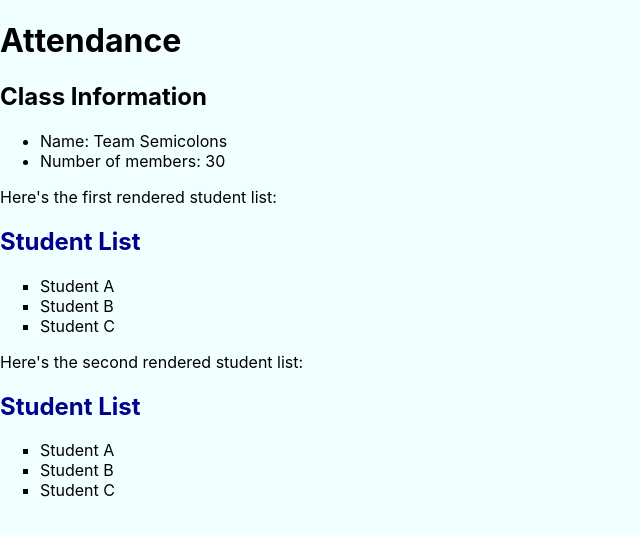
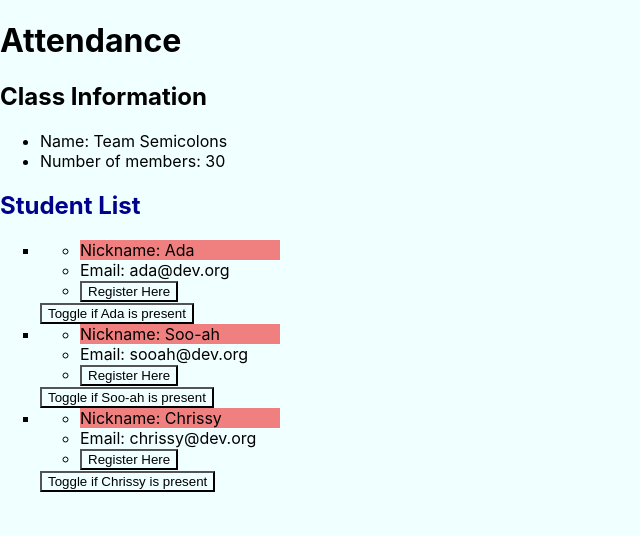
Before and after one commit to Jenny-PL/react_example_project, a React (Create React App) app: page / in a window 1280 px wide. Shown: the top 536 px of the page, without its empty margins (0-640 px from the left). Built offline with nearby package versions, Linux system fonts and the light colour scheme.

Commit message:
added useState function

```diff
--- a/src/App.js
+++ b/src/App.js
@@ -3,31 +3,27 @@ import StudentList from "./components/StudentList";
 import ClassInfo from "./components/ClassInfo";
 
 function App() {
+  const studentData = [
+    {
+      nameData: "Ada",
+      emailData: "ada@dev.org",
+    },
+    {
+      nameData: "Soo-ah",
+      emailData: "sooah@dev.org",
+    },
+    {
+      nameData: "Chrissy",
+      emailData: "chrissy@dev.org",
+    },
+  ];
+
   return (
     <main>
       <h1>Attendance</h1>
       <ClassInfo></ClassInfo>
-      Here's the first rendered student list:
-      <StudentList></StudentList>
-      Here's the second rendered student list:
-      <StudentList></StudentList>
+      <StudentList student={studentData}></StudentList>
     </main>
-    //   <div className="App">
-    //     <header className="App-header">
-    //       <img src={logo} className="App-logo" alt="logo" />
-    //       <p>
-    //         Edit <code>src/App.js</code> and save to reload.
-    //       </p>
-    //       <a
-    //         className="App-link"
-    //         href="https://reactjs.org"
-    //         target="_blank"
-    //         rel="noopener noreferrer"
-    //       >
-    //         Learn React
-    //       </a>
-    //     </header>
-    //   </div>
   );
 }
 
--- /dev/null
+++ b/src/components/Student.css
@@ -0,0 +1,9 @@
+.green {
+    background-color: greenyellow;
+    width: 200px;
+  }
+
+  .red {
+    background-color: lightcoral;
+    width: 200px;
+  }
--- /dev/null
+++ b/src/components/Student.js
@@ -0,0 +1,43 @@
+import React from "react";
+import { useState } from "react";
+import "./Student.css";
+
+const registerForClass = (props) => {
+  console.log("congrats,", props.name, "You're registered now!");
+  // why doesn't props.name work here?
+};
+
+const Student = (props) => {
+  const [isPresent, setIsPresent] = useState(false);
+  const togglePresence = () => {
+    setIsPresent(!isPresent);
+  };
+
+  const nameColor = isPresent ? "green" : "red";
+  return (
+    <div>
+      <ul>
+        {/* alternate ways to access property value: */}
+        <li className={nameColor}>Nickname: {props.name}</li>
+        <li>Email: {props["email"]} </li>
+        <li>
+          {" "}
+          <button
+            onClick={() => {
+              registerForClass();
+            }}
+          >
+            {" "}
+            Register Here
+          </button>{" "}
+        </li>
+      </ul>
+      <button onClick={togglePresence}>
+        {" "}
+        Toggle if {props.name} is present
+      </button>
+    </div>
+  );
+};
+
+export default Student;
--- a/src/components/StudentList.js
+++ b/src/components/StudentList.js
@@ -1,15 +1,20 @@
 import React from "react";
 import "./StudentList.css";
+import Student from "./Student";
 
-const StudentList = () => {
+const StudentList = (props) => {
+  const studentComponents = props.student.map((student) => {
+    return (
+      <li key={student.emailData}>
+        <Student name={student.nameData} email={student.emailData}></Student>
+      </li>
+    );
+  });
+
   return (
     <section>
       <h2 className="student-list__heading">Student List</h2>
-      <ul className="student-list">
-        <li>Student A</li>
-        <li>Student B</li>
-        <li>Student C</li>
-      </ul>
+      <ul className="student-list">{studentComponents}</ul>
     </section>
   );
 };
```
